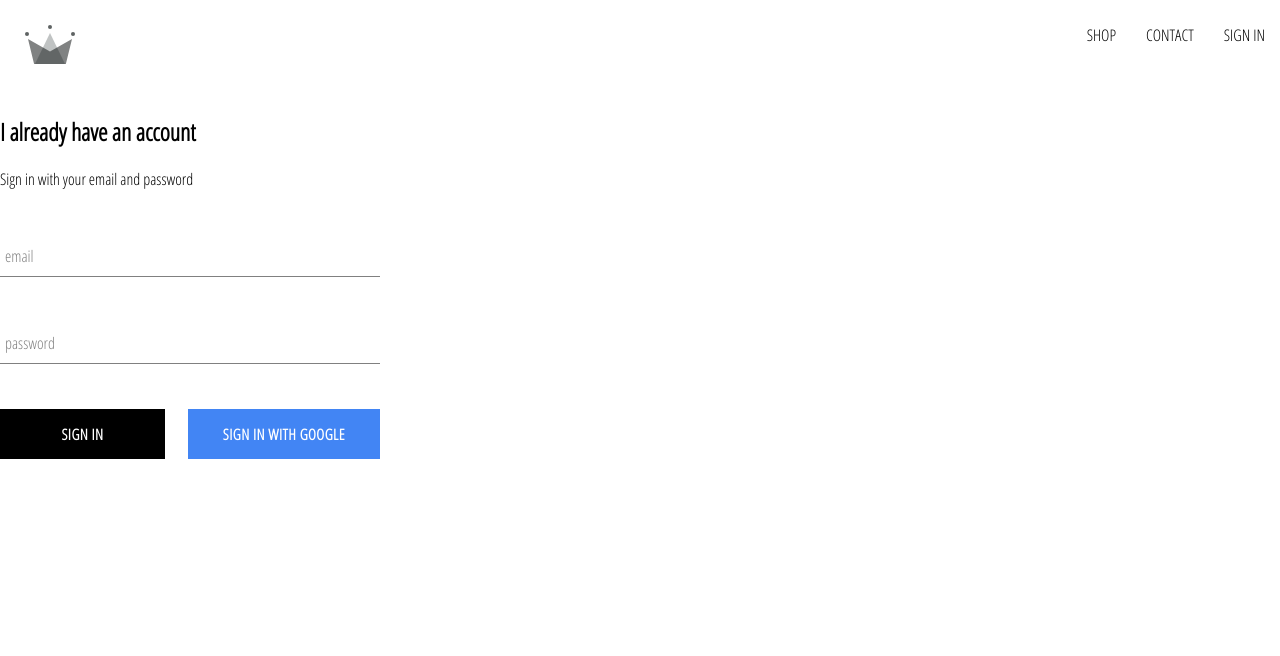
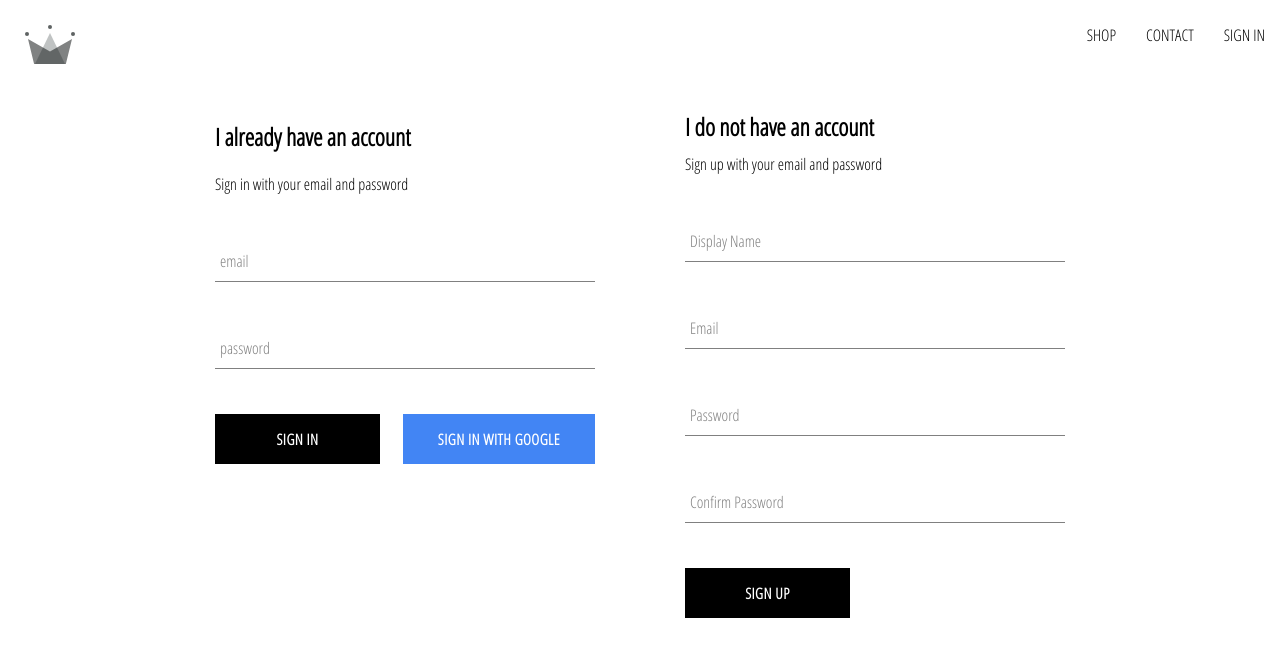
Before and after one commit to Poeyfarre/e-commerce, a React (Create React App) app: page /signin in a window 1280 px wide. Shown: the top 656 px of the page. Built offline with nearby package versions, Linux system fonts and the light colour scheme; no server answers.

Commit message:
implemented firebase utils, included ability to store authenticated users into firestore database

```diff
--- a/src/App.js
+++ b/src/App.js
@@ -6,7 +6,7 @@ import HomePage from './pages/homepage/homepage.component';
 import ShopPage from './pages/shop/shop.component';
 import Header from './components/header/header.component';
 import SignInAndSignUpPage from './pages/sign-in-and-sign-up/sign-in-and-sign-up.component';
-import { auth } from './firebase/firebase.utils';
+import { auth, createUserProfileDocument } from './firebase/firebase.utils';
 
 class App extends React.Component {
 	constructor() {
@@ -19,8 +19,20 @@ class App extends React.Component {
 	unsubscribeFromAuth = null;
 
 	componentDidMount() {
-		this.unsubscribeFromAuth = auth.onAuthStateChanged(user => {
-			this.setState({ currentUser: user });
+		this.unsubscribeFromAuth = auth.onAuthStateChanged(async userAuth => {
+			if (userAuth) {
+				const userRef = await createUserProfileDocument(userAuth);
+
+				userRef.onSnapshot(snapShot => {
+					this.setState({
+						currentUser: {
+							id: snapShot.id,
+							...snapShot.data()
+						}
+					});
+				});
+			}
+			this.setState({ currentUser: userAuth });
 		});
 	}
 
@@ -31,7 +43,7 @@ class App extends React.Component {
 	render() {
 		return (
 			<div>
-				<Header currentUser={this.state.currentUser} />
+				<Header currentUser={this.state.curr} />
 				<Switch>
 					<Route exact path="/" component={HomePage} />
 					<Route path="/shop" component={ShopPage} />
--- /dev/null
+++ b/src/components/sign-up/sign-up.component.jsx
@@ -0,0 +1,102 @@
+import React from 'react';
+
+import FormInput from '../form-input/form-input.component';
+import CustomButton from '../custom-button/custom-button.component';
+
+import { auth, createUserProfileDocument } from '../../firebase/firebase.utils';
+
+import './sign-up.styles.scss';
+
+class SignUp extends React.Component {
+	constructor() {
+		super();
+
+		this.state = {
+			displayName: '',
+			email: '',
+			password: '',
+			confirmPassword: ''
+		};
+	}
+
+	handleSubmit = async event => {
+		event.preventDefault();
+
+		const { displayName, email, password, confirmPassword } = this.state;
+
+		if (password !== confirmPassword) {
+			alert("passwords don't match");
+			return;
+		}
+
+		try {
+			const { user } = await auth.createUserWithEmailAndPassword(
+				email,
+				password
+			);
+			await createUserProfileDocument(user, { displayName });
+
+			this.setState({
+				displayName: '',
+				email: '',
+				password: '',
+				confirmPassword: ''
+			});
+		} catch (error) {
+			console.error(error);
+		}
+	};
+
+	handleChange = event => {
+		const { name, value } = event.target;
+
+		this.setState({ [name]: value });
+	};
+
+	render() {
+		const { displayName, email, password, confirmPassword } = this.state;
+		return (
+			<div className="sign-up">
+				<h2 className="title">I do not have an account</h2>
+				<span>Sign up with your email and password</span>
+				<form className="sign-up-form" onSubmit={this.handleSubmit}>
+					<FormInput
+						type="text"
+						name="displayName"
+						value={displayName}
+						onChange={this.handleChange}
+						label="Display Name"
+						required
+					/>
+					<FormInput
+						type="email"
+						name="email"
+						value={email}
+						onChange={this.handleChange}
+						label="Email"
+						required
+					/>
+					<FormInput
+						type="password"
+						name="password"
+						value={password}
+						onChange={this.handleChange}
+						label="Password"
+						required
+					/>
+					<FormInput
+						type="password"
+						name="confirmPassword"
+						value={confirmPassword}
+						onChange={this.handleChange}
+						label="Confirm Password"
+						required
+					/>
+					<CustomButton type="submit">SIGN UP</CustomButton>
+				</form>
+			</div>
+		);
+	}
+}
+
+export default SignUp;
--- /dev/null
+++ b/src/components/sign-up/sign-up.styles.scss
@@ -0,0 +1,9 @@
+.sign-up {
+	display: flex;
+	flex-direction: column;
+	width: 380px;
+
+	.title {
+		margin: 10px 0;
+	}
+}
--- a/src/firebase/firebase.utils.js
+++ b/src/firebase/firebase.utils.js
@@ -13,6 +13,32 @@ const config = {
 	measurementId: 'G-LE3LCC05NS'
 };
 
+export const createUserProfileDocument = async (userAuth, additionalData) => {
+	if (!userAuth) return;
+
+	const userRef = firestore.doc(`users/${userAuth.uid}`);
+
+	const snapShot = await userRef.get();
+
+	if (!snapShot.exists) {
+		const { displayName, email } = userAuth;
+		const createdAt = new Date();
+
+		try {
+			await userRef.set({
+				displayName,
+				email,
+				createdAt,
+				...additionalData
+			});
+		} catch (error) {
+			console.log('error creating user', error.message);
+		}
+	}
+
+	return userRef;
+};
+
 firebase.initializeApp(config);
 
 export const auth = firebase.auth();
--- a/src/pages/sign-in-and-sign-up/sign-in-and-sign-up.component.jsx
+++ b/src/pages/sign-in-and-sign-up/sign-in-and-sign-up.component.jsx
@@ -1,11 +1,14 @@
 import React from 'react';
 
 import SignIn from '../../components/sign-in/sign-in.component';
+import SignUp from '../../components/sign-up/sign-up.component';
+
 import './sign-in-and-sign-up.styles.scss';
 
 const SignInAndSignUpPage = () => (
 	<div className="sign-in-and-sign-up">
 		<SignIn />
+		<SignUp />
 	</div>
 );
 
--- a/src/pages/sign-in-and-sign-up/sign-in-and-sign-up.styles.scss
+++ b/src/pages/sign-in-and-sign-up/sign-in-and-sign-up.styles.scss
@@ -0,0 +1,6 @@
+.sign-in-and-sign-up {
+	width: 850px;
+	display: flex;
+	justify-content: space-between;
+	margin: 30px auto;
+}
```
